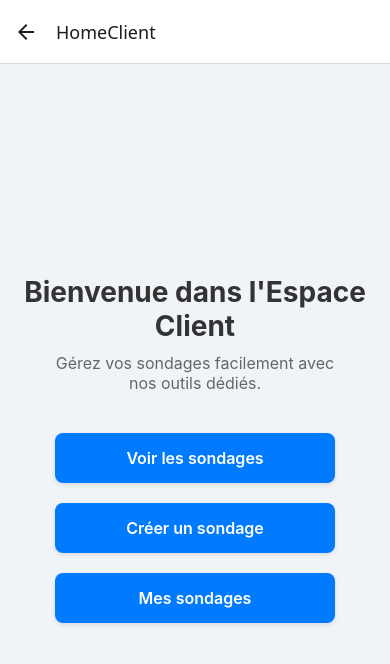
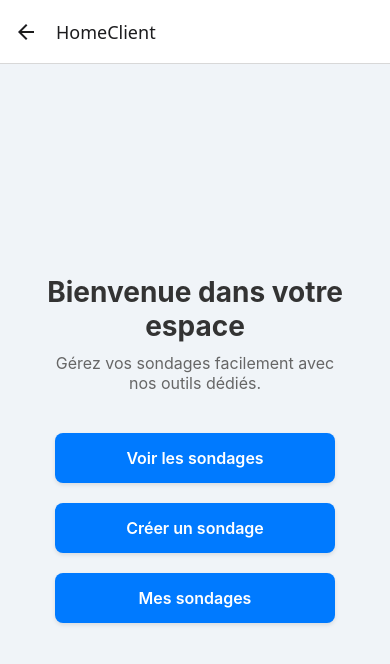
Before and after one commit to kevinKGE/dev_mobile_M2, a React Native app: screen /HomeClient in a window 390 px wide. Shown: the top 664 px of the page. Built offline with nearby package versions, Linux system fonts and the light colour scheme.

Commit message:
Ajout de la fonctionnalité modification pour ses sondages

```diff
--- a/src/screens/EditSurveyScreen.tsx
+++ b/src/screens/EditSurveyScreen.tsx
@@ -35,6 +35,7 @@ const EditSurveyScreen: React.FC<Props> = ({ route, navigation }) => {
       fin: endDate.toISOString(),
       createBy: survey.createBy,
       cloture: survey.cloture,
+      photoBase64: survey.photoBase64 || "", // Assurez-vous que ce champ est toujours rempli
     };
 
     console.log('Payload being sent:', updatedSurvey);
@@ -59,7 +60,7 @@ const EditSurveyScreen: React.FC<Props> = ({ route, navigation }) => {
         console.log('Survey updated successfully');
         setMessage({ type: 'success', text: 'Survey updated successfully.' });
         setTimeout(() => {
-          navigation.navigate('MySurveys'); // Navigate back to MySurveys screen after 2 seconds
+          navigation.navigate('MySurveys');
         }, 2000);
       } else {
         const errorText = await response.text();
@@ -83,6 +84,7 @@ const EditSurveyScreen: React.FC<Props> = ({ route, navigation }) => {
       });
     }
   };
+
 
   return (
     <View style={styles.container}>
--- a/src/screens/HomeClientScreen.tsx
+++ b/src/screens/HomeClientScreen.tsx
@@ -10,7 +10,7 @@ type HomeClientScreenProps = {
 const HomeClientScreen: React.FC<HomeClientScreenProps> = ({ navigation }) => {
   return (
     <View style={styles.container}>
-      <Text style={styles.title}>Bienvenue dans l'Espace Client</Text>
+      <Text style={styles.title}>Bienvenue dans votre espace</Text>
       <Text style={styles.subtitle}>
         Gérez vos sondages facilement avec nos outils dédiés.
       </Text>
```
